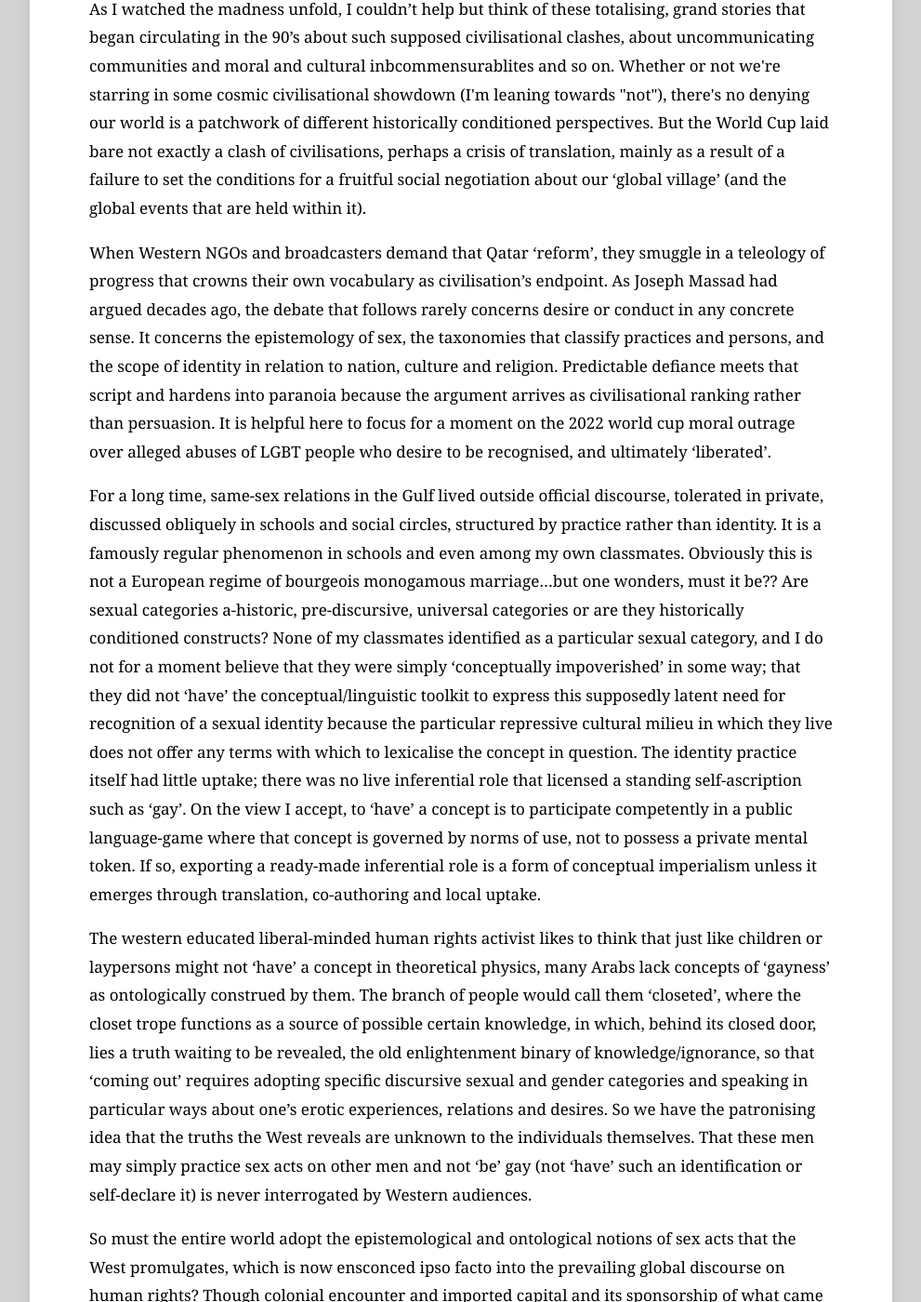
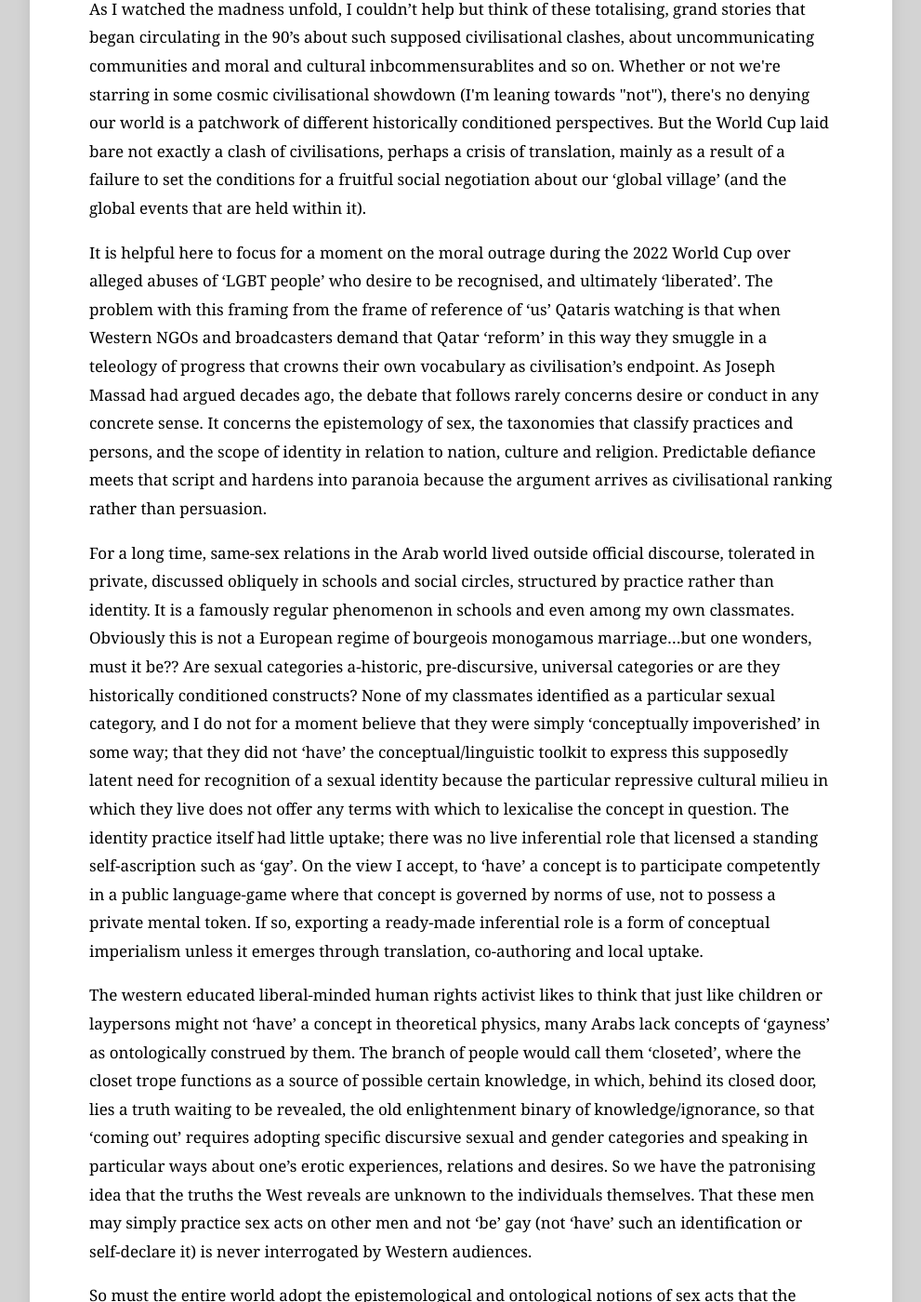
Before and after one commit to Catofminerva/Catofminerva.github.io, a Jekyll site: the page built from _posts/2022-11-21-worldcup.md, in a window 1280 px wide and 1400 px high, scrolled down 3821 px. Shown: the whole window at 93% size, without its empty margins (144-1135 px from the left). Built offline with Jekyll 4.4.1, drawn with Linux system fonts in a browser that asks for light colours; comment, search, counter and statistics services are not loaded.

Commit message:
Update 2022-11-21-worldcup.md

```diff
--- a/_posts/2022-11-21-worldcup.md
+++ b/_posts/2022-11-21-worldcup.md
@@ -61,9 +61,9 @@ totalising, grand stories that began circulating in the 90's about such
 supposed civilisational clashes, about uncommunicating communities and moral and cultural inbcommensurablites and so on. Whether or not we\'re starring in some cosmic civilisational showdown (I\'m leaning towards \"not\"), there\'s no denying our world is a patchwork of different historically conditioned perspectives. But the World Cup laid bare not exactly a clash of civilisations, perhaps a crisis of translation, mainly as a result of a failure to set the conditions for a fruitful social negotiation about our 'global village' (and the global events that are held within
 it).
 
-When Western NGOs and broadcasters demand that Qatar 'reform', they smuggle in a teleology of progress that crowns their own vocabulary as civilisation’s endpoint. As Joseph Massad had argued decades ago, the debate that follows rarely concerns desire or conduct in any concrete sense. It concerns the epistemology of sex, the taxonomies that classify practices and persons, and the scope of identity in relation to nation, culture and religion. Predictable defiance meets that script and hardens into paranoia because the argument arrives as civilisational ranking rather than persuasion. It is helpful here to focus for a moment on the 2022 world cup moral outrage over alleged abuses of LGBT people who desire to be recognised, and ultimately 'liberated'.
+It is helpful here to focus for a moment on the moral outrage during the 2022 World Cup over alleged abuses of 'LGBT people' who desire to be recognised, and ultimately 'liberated'. The problem with this framing from the frame of reference of 'us' Qataris watching is that when Western NGOs and broadcasters demand that Qatar 'reform' in this way they smuggle in a teleology of progress that crowns their own vocabulary as civilisation’s endpoint. As Joseph Massad had argued decades ago, the debate that follows rarely concerns desire or conduct in any concrete sense. It concerns the epistemology of sex, the taxonomies that classify practices and persons, and the scope of identity in relation to nation, culture and religion. Predictable defiance meets that script and hardens into paranoia because the argument arrives as civilisational ranking rather than persuasion.
 
-For a long time, same-sex relations in the Gulf lived outside official discourse, tolerated in private, discussed obliquely in schools and social circles, structured by practice rather than identity. It is a famously regular phenomenon in schools and even among my own classmates. Obviously this is not a European regime of bourgeois monogamous marriage...but one wonders, must it be?? Are sexual categories a-historic, pre-discursive, universal categories or are they historically conditioned constructs? None of my classmates identified as a particular sexual category, and I do not for a moment believe that they were simply 'conceptually impoverished' in some way; that they did not 'have' the conceptual/linguistic  toolkit to express this supposedly latent need for recognition of a sexual identity because the particular repressive cultural milieu in which they live does not offer any terms with which to lexicalise the concept in question. The identity practice itself had little uptake; there was no live inferential role that licensed a standing self-ascription such as 'gay'. On the view I accept, to 'have' a concept is to participate competently in a public language-game where that concept is governed by norms of use, not to possess a private mental token. If so, exporting a ready-made inferential role is a form of conceptual imperialism unless it emerges through translation, co-authoring and local uptake.
+For a long time, same-sex relations in the Arab world lived outside official discourse, tolerated in private, discussed obliquely in schools and social circles, structured by practice rather than identity. It is a famously regular phenomenon in schools and even among my own classmates. Obviously this is not a European regime of bourgeois monogamous marriage...but one wonders, must it be?? Are sexual categories a-historic, pre-discursive, universal categories or are they historically conditioned constructs? None of my classmates identified as a particular sexual category, and I do not for a moment believe that they were simply 'conceptually impoverished' in some way; that they did not 'have' the conceptual/linguistic  toolkit to express this supposedly latent need for recognition of a sexual identity because the particular repressive cultural milieu in which they live does not offer any terms with which to lexicalise the concept in question. The identity practice itself had little uptake; there was no live inferential role that licensed a standing self-ascription such as 'gay'. On the view I accept, to 'have' a concept is to participate competently in a public language-game where that concept is governed by norms of use, not to possess a private mental token. If so, exporting a ready-made inferential role is a form of conceptual imperialism unless it emerges through translation, co-authoring and local uptake.
 
 The western educated liberal-minded human rights activist likes to think that just like children or laypersons might not 'have' a concept in theoretical physics, many Arabs lack concepts of 'gayness' as ontologically construed by them. The branch of people would call them 'closeted', where the closet trope functions as a source of possible certain knowledge, in which, behind its closed door, lies a truth waiting to be revealed, the old enlightenment binary of knowledge/ignorance, so that 'coming out' requires adopting specific discursive sexual and gender categories and speaking in particular ways about one’s erotic experiences, relations and desires. So we have the patronising idea that the truths the West reveals are unknown to the individuals themselves. That these men may simply practice sex acts on other men and not 'be' gay (not 'have' such an identification or self-declare it) is never interrogated by Western audiences.
 
```
